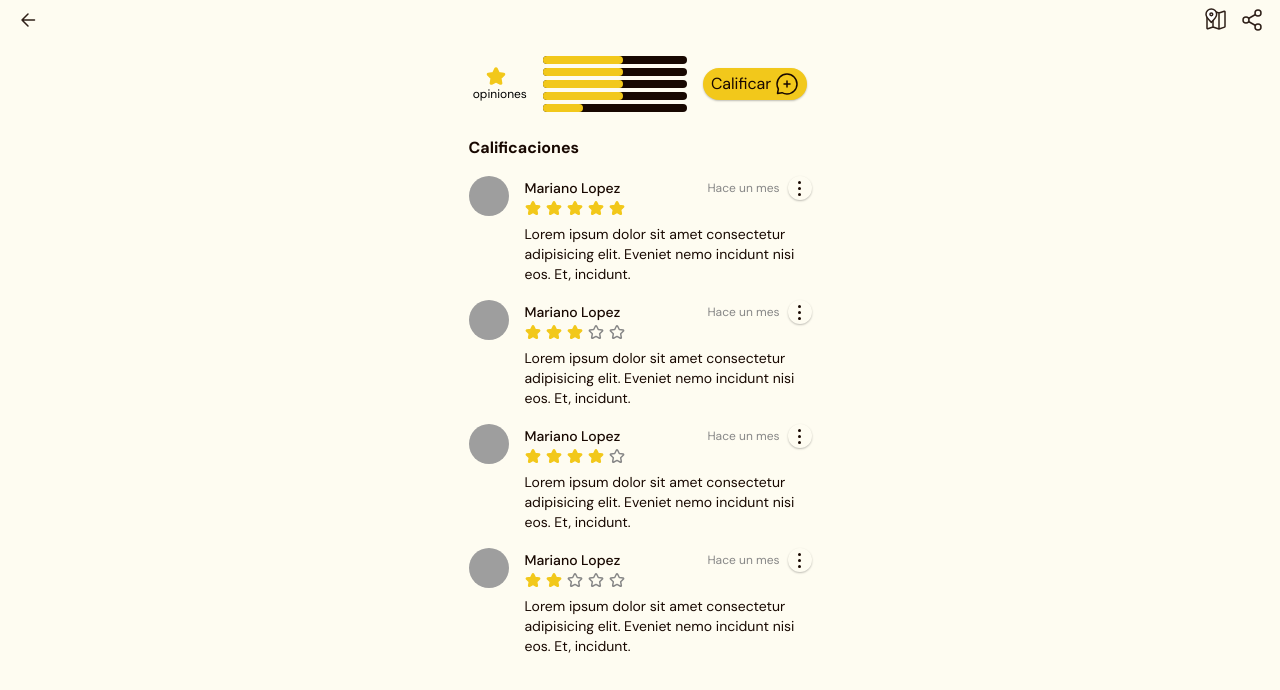
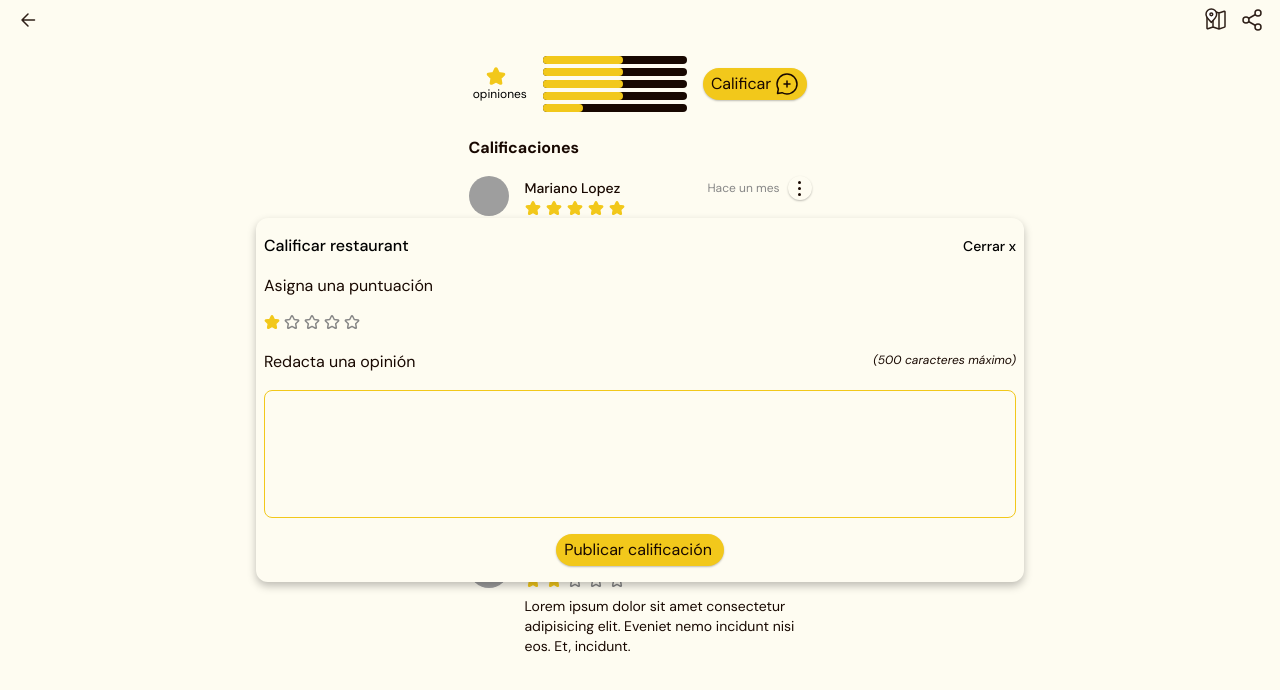
Before and after one commit to No-Country/s12-06-n-node-react, a React (Vite) app in the folder client/: page /restaurant/1/ratings in a window 1280 px wide. Both pictures are taken after a click on the button "Calificar". Shown: the top 690 px of the page. Built offline with nearby package versions, Linux system fonts and the light colour scheme; no server answers; grey boxes are pictures that could not be loaded.

Commit message:
Creating modal component, content for the rateRestaurant modal and adding it to the ratings page

```diff
--- /dev/null
+++ b/client/src/components/modal/components/RateRestaurant.jsx
@@ -0,0 +1,44 @@
+import { useState } from "react";
+import Button from "../../../components/button/Button";
+import StarRating from "../../starRating";
+
+function RateRestaurant({closeModal}) {
+  const [rating, setRating] = useState(1);
+	const [opinion, setOpinion] = useState("");
+
+	const handleRatingChange = newRating => {
+		setRating(newRating);
+	};
+
+	const handleOpinionChange = event => {
+		setOpinion(event.target.value);
+	};
+
+	const handleSubmit = () => {
+		console.log("Puntuación:", rating);
+		console.log("Opinión:", opinion);
+
+		closeModal();
+	};
+
+	return (
+		<div className="flex flex-col gap-4">
+			<p className="text-texts">Asigna una puntuación</p>
+			<StarRating handleRatingChange={handleRatingChange} />
+			<div className="text-texts flex justify-between items-center">
+				<p className="text-base/6 mt-1">Redacta una opinión</p>
+				<p className="text-xs leading-[18px] italic">(500 caracteres máximo)</p>
+			</div>
+			<textarea
+				value={opinion}
+				onChange={handleOpinionChange}
+				className="p-2 border border-principal h-32 rounded-lg bg-secundario outline-principal resize-none"
+			></textarea>
+			<div className="m-auto">
+				<Button type="submit" onClick={handleSubmit} text="Publicar calificación" yellow rounded />
+			</div>
+		</div>
+	);
+}
+
+export default RateRestaurant;
--- /dev/null
+++ b/client/src/components/modal/index.jsx
@@ -0,0 +1,21 @@
+function Modal({ isOpen, onClose, title, children }) {
+	const closeModal = () => {
+		onClose();
+	};
+
+	return (
+		<div className={`${isOpen ? "fixed z-20 inset-0 flex items-center justify-center" : "hidden"}`}>
+			<div className="flex py-4 px-2 flex-col gap-4 rounded-xl shadow-5xl w-[90%] tablet:w-[70%] desktop:w-[60%] h-auto bg-secundario">
+				<div className="text-black flex justify-between items-center">
+					<p className="font-medium text-base/6">{title}</p>
+					<button onClick={closeModal} className="font-medium text-sm/5">
+						Cerrar x
+					</button>
+				</div>
+				{children}
+			</div>
+		</div>
+	);
+}
+
+export default Modal;
--- /dev/null
+++ b/client/src/components/starRating/index.jsx
@@ -0,0 +1,34 @@
+import { useState } from "react";
+import StarIcon from "../../icons/StarIcon";
+
+function StarRating({ handleRatingChange }) {
+	const [rating, setRating] = useState(1);
+
+	const handleRating = newRating => {
+		setRating(newRating);
+		handleRatingChange(newRating);
+	};
+
+	return (
+		<div className="flex gap-1">
+			{[0, 1, 2, 3, 4].map((star, index) => (
+				<label key={index}>
+					<input
+						type="checkbox"
+						value={star + 1}
+						checked={rating > star}
+						onChange={() => handleRating(star + 1)}
+						className="hidden"
+					/>
+					<StarIcon
+						className={
+							rating > star ? "fill-principal stroke-principal" : "fill-none stroke-disabled"
+						}
+					/>
+				</label>
+			))}
+		</div>
+	);
+}
+
+export default StarRating;
--- a/client/src/pages/ratings/index.jsx
+++ b/client/src/pages/ratings/index.jsx
@@ -3,11 +3,13 @@ import qualifyIcon from "../../assets/icons/qualify.svg";
 import Comments from "../../components/comments";
 import BarProgress from "../../components/comments/components/BarProgress";
 import StarIcon from "../../icons/StarIcon";
-import { useEffect } from "react";
+import { useEffect, useState } from "react";
 import { useParams } from "react-router-dom";
 import { getRestaurantById } from "../../api/yumiverse_api";
 import { useFetch } from "../../hooks/useFetch";
 import { useRestaurantStore } from "../../stores";
+import Modal from "../../components/modal";
+import RateRestaurant from "../../components/modal/components/RateRestaurant";
 
 export default function RatingsPage() {
 	const { restaurantId } = useParams();
@@ -21,6 +23,17 @@ export default function RatingsPage() {
 		setRestaurantName(name);
 	}, [setRestaurantName, name]);
 
+
+	const [isModalOpen, setIsModalOpen] = useState(false);
+
+	const openModal = () => {
+		setIsModalOpen(true);
+	};
+
+	const closeModal = () => {
+		setIsModalOpen(false);
+	};
+
 	return (
 		<div className="flex items-center flex-col p-4 gap-6 min-w-[375px]">
 			<div className="flex gap-4 items-center">
@@ -32,7 +45,17 @@ export default function RatingsPage() {
 					<h2 className="text-xs">{totalRatings} opiniones</h2>
 				</div>
 				<BarProgress />
-				<Button text="Calificar" icon={qualifyIcon} alt="qualify icon" yellow rounded />
+				<Button
+					text="Calificar"
+					onClick={openModal}
+					icon={qualifyIcon}
+					alt="qualify icon"
+					yellow
+					rounded
+				/>
+				<Modal isOpen={isModalOpen} onClose={closeModal} title="Calificar restaurant">
+					<RateRestaurant closeModal={closeModal} />
+				</Modal>
 			</div>
 			<Comments />
 		</div>
```
